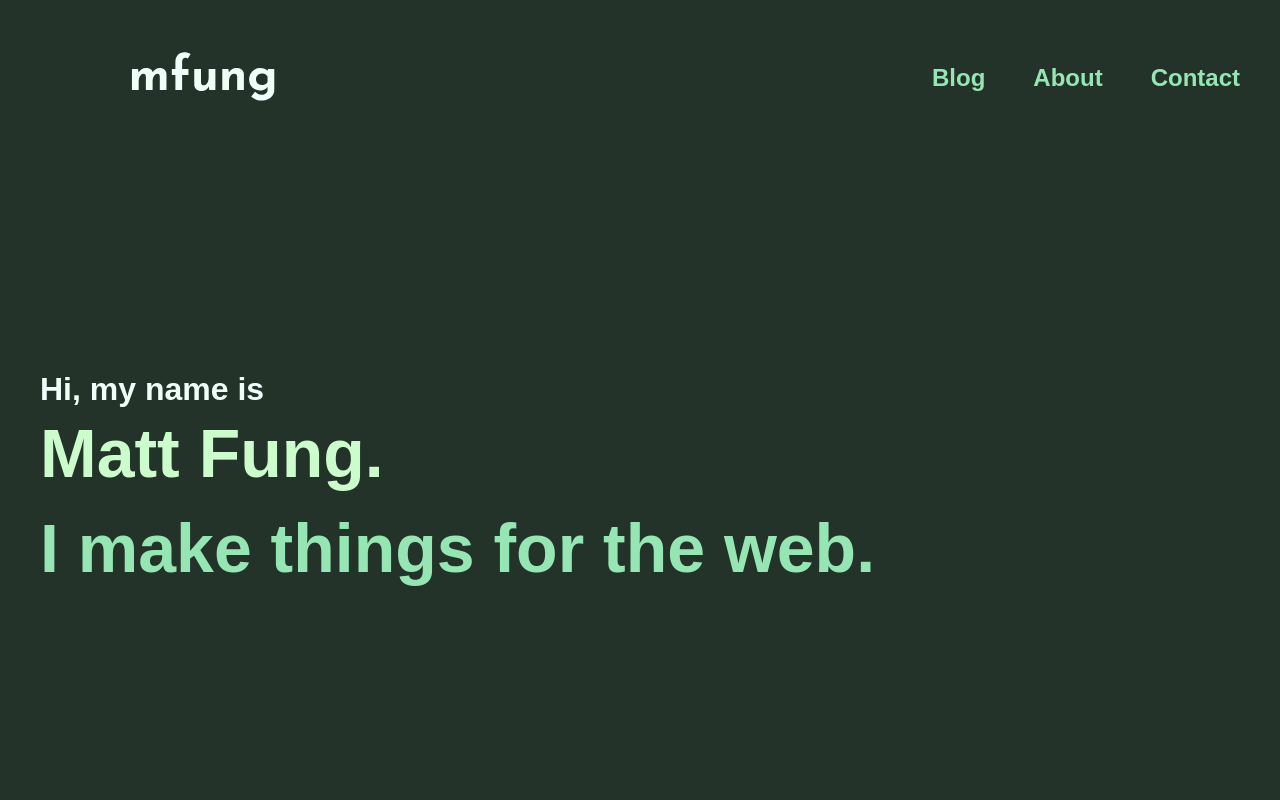
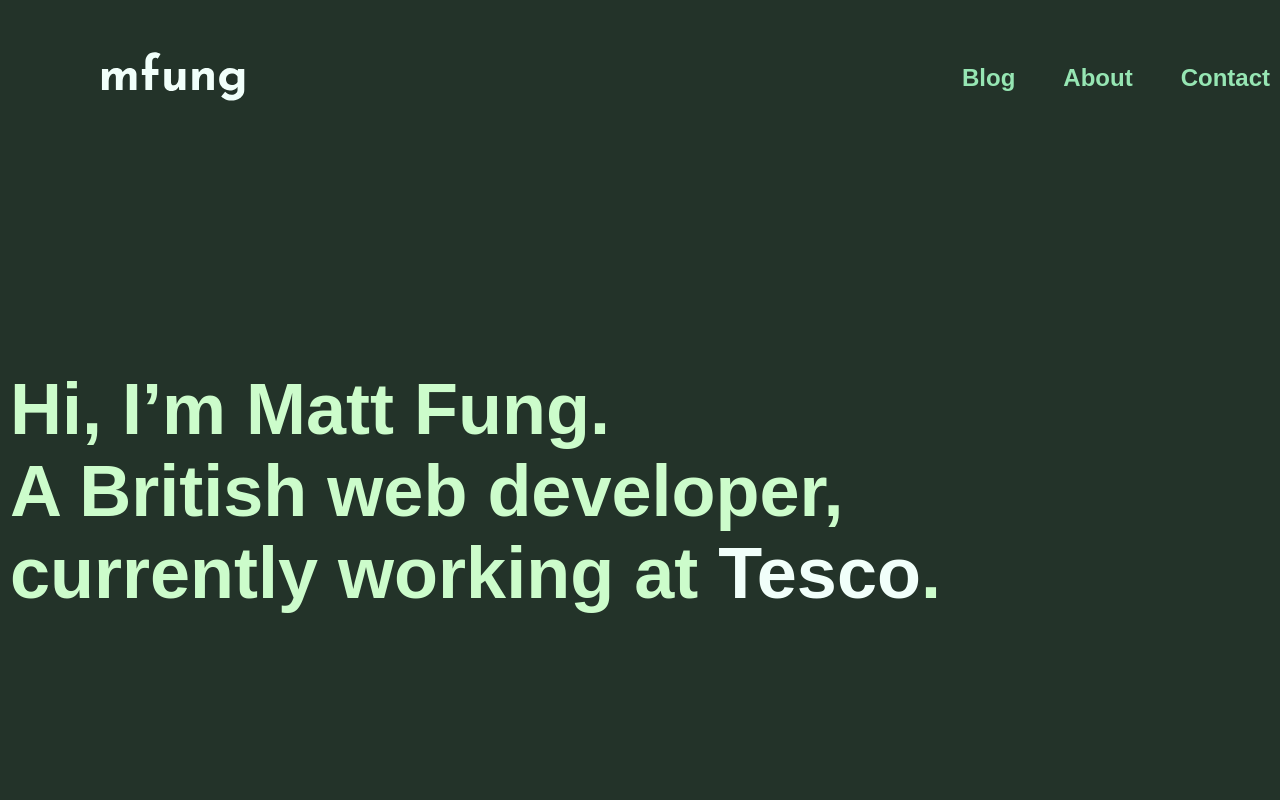
Before and after one commit to mfung1/mfung-gatsby, a Gatsby site: page / in a window 1280 px wide. Shown: the top 800 px of the page. Built offline with nearby package versions, Linux system fonts and the light colour scheme; Gatsby itself is replaced by a stand-in of ours.

Commit message:
Update hero and link styling

```diff
--- a/src/components/02-Molecules/Link/index.js
+++ b/src/components/02-Molecules/Link/index.js
@@ -4,7 +4,7 @@
 const MFLink = (props) => {
   return (
   <Link to={props.path} className={`mf-link ` + props.classNames} activeClassName="mf-link-active">
-    <span>
+    <span className="mf-link_inner">
       {props.text}
     </span>
   </Link>
--- a/src/components/03-Organisms/Hero/hero.js
+++ b/src/components/03-Organisms/Hero/hero.js
@@ -1,15 +1,13 @@
 import React from 'react';
 import Heading from '../../01-Atoms/Typography/Headings';
-import Paragraph from '../../01-Atoms/Typography/Paragraphs';
+import MFLink from '../../02-Molecules/Link';
 
 
 const Hero = () => {
   return (
     <section className="mf-hero">
       <div className="mf-hero_copy">
-        <Paragraph level="t1" colour="clearDay" spacing="mb-14" text="Hi, my name is" bold />
-        <Heading level="h1" colour="snowyMint" spacing="mb-11" text="Matt Fung."/>
-        <Heading level="h1" colour="algae" spacing="mb-21" text="I make things for the web."/>
+        <Heading level="h1" colour="snowyMint" spacing="mb-11" text={<>Hi, I’m Matt Fung.<br/>A British web developer, currently working at <MFLink path="https://www.tesco.com" classNames="col-clearDay mf-h1 bolder" text="Tesco"/>.</>}/>
       </div>
     </section>
   );
--- a/src/components/03-Organisms/Navigation/header.js
+++ b/src/components/03-Organisms/Navigation/header.js
@@ -1,5 +1,6 @@
 import React from "react"
 import Hamburger from "../../02-Molecules/hamburger/hamburger";
+import MFLink from "../../02-Molecules/Link";
 const Navigation = ({ siteTitle }) => (
   <>
     <div className="mf-nav-mobile">
@@ -19,7 +20,7 @@
       <div className="mf-nav_cnt">
         <svg className="mf-logo" xmlns="http://www.w3.org/2000/svg" viewBox="0 0 235 84" width="235px" height="84px"><use href="#logo" /></svg>
         <ul className="mf-nav_lnkcnt">
-          <li><a href="/blog" className="mf-link mf-t2"><span>Blog</span></a></li>
+          <li><MFLink path="/blog" classNames="mf-t2" text="Blog"/></li>
           <li><a href="/about" className="mf-link mf-t2"><span>About</span></a></li>
           <li><a href="/contact" className="mf-link mf-t2"><span>Contact</span></a></li>
         </ul>
--- a/src/pages/index.js
+++ b/src/pages/index.js
@@ -11,8 +11,6 @@
   <Layout>
     <SEO title="Home" />
     <Hero/>
-    <HalfBanner/>
-    <Timeline/>
   </Layout>
 )
 
--- a/src/scss/06-Components/hero/_hero.scss
+++ b/src/scss/06-Components/hero/_hero.scss
@@ -3,15 +3,17 @@
   width:100%;
   padding: 12px;
 
-  .mf-t2 {
-    max-width: px-to-rem(518px);
+  .mf-h1 {
+    max-width: px-to-rem(996px);
   }
   @include breakpoint('mobile') {
     padding: 12px 24px;
   }
   @include breakpoint('tablet') {
-    max-width: 1200px;
+    max-width: 1260px;
     margin: 0 auto 50vh;
+  }
+  @include breakpoint('largeDesktop') {
     padding: 12px 0;
   }
 }
--- a/src/scss/06-Components/link/_link.scss
+++ b/src/scss/06-Components/link/_link.scss
@@ -1,17 +1,25 @@
 .mf-link {
-  color: $algae;
   text-decoration: none;
   @include fontMed;
   position: relative;
 
-  span::after {
+  &_inner::after {
     content: '';
     position: absolute;
+    bottom: 0;
+    left: 0;
     display: block;
     width: 100%;
-    height: 4px;
+    height: 2px;
     background-color: transparent;
     transition: background-color .3s ease-in-out;
+  }
+  &:hover {
+
+    .mf-link_inner::after {
+      background-color: currentColor;
+      transition: background-color .3s ease-in-out;
+    }
   }
   &-t1 {
     font-size: 36px;
--- a/src/scss/06-Components/nav/_nav.scss
+++ b/src/scss/06-Components/nav/_nav.scss
@@ -50,8 +50,8 @@
 
     .mf-logo {
       display: block;
-      margin: 0 auto;
-      fill: $algae;
+      margin-right: auto;
+      width: 118px;
       position: relative;
       transition: fill .3s ease;
       z-index: 2;
@@ -159,7 +159,7 @@
     background-color: transparent;
     position: static;
     height: auto;
-    max-width: 1200px;
+    max-width: 1260px;
 
     .mf-link {
       color: $algae;
--- a/src/scss/06-Components/typography/headings/_headings.scss
+++ b/src/scss/06-Components/typography/headings/_headings.scss
@@ -12,8 +12,8 @@
 }
 @include breakpoint('tablet') {
   .#{$namespace}-h1 {
-    font-size: px-to-rem(68px);
-    line-height: px-to-rem(84px);
+    font-size: px-to-rem(72px);
+    line-height: normal;
   }
   .#{$namespace}-h2 {
     font-size: px-to-rem(36px);
--- a/src/scss/07-Utilities/_text-formatting.scss
+++ b/src/scss/07-Utilities/_text-formatting.scss
@@ -1,3 +1,6 @@
 .bold {
   font-weight: 600;
 }
+.bolder {
+  font-weight: 800;
+}
```
